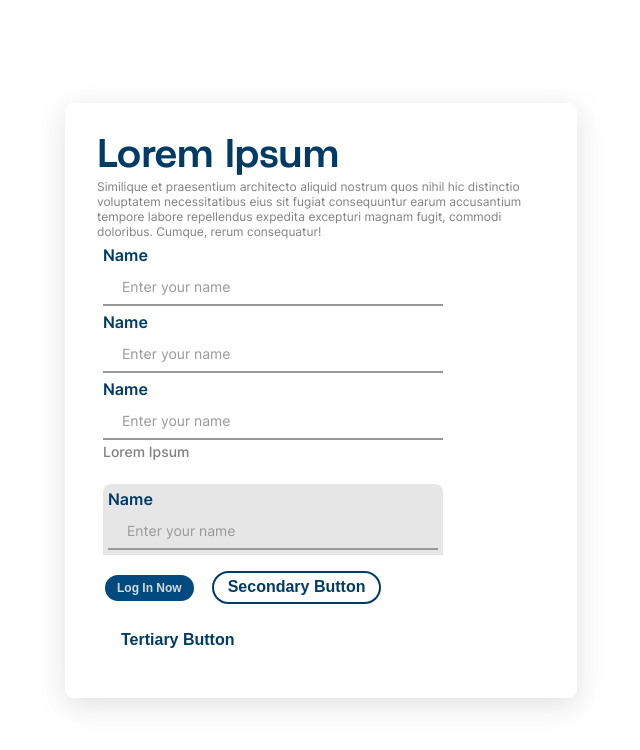
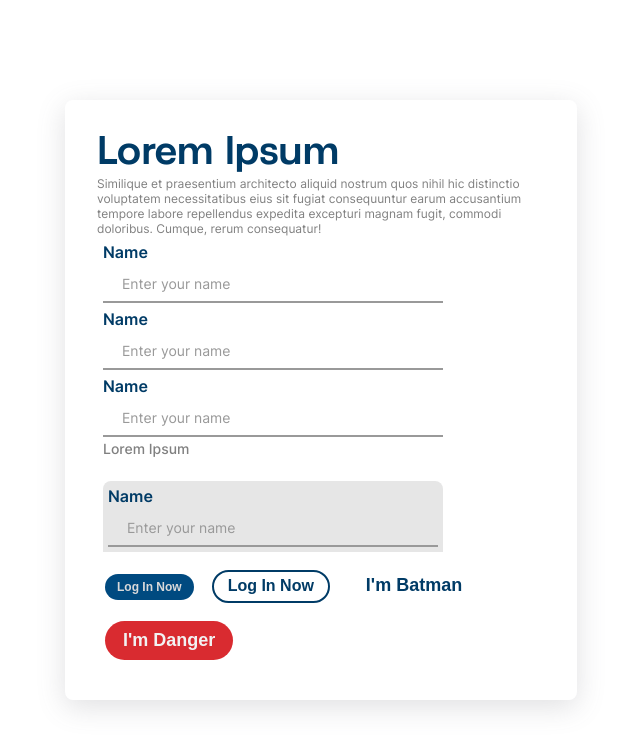
Before and after one commit to Cl1nt0nMzee/online-market, a React (Vite) app in the folder frontend/: page / in a window 1280 px wide. Shown: the top 750 px of the page, without its empty margins (319-959 px from the left). Built offline with nearby package versions, Linux system fonts and the light colour scheme.

Commit message:
feature(frontend): add danger button component

```diff
--- a/frontend/src/components/atoms/button/Button.jsx
+++ b/frontend/src/components/atoms/button/Button.jsx
@@ -26,15 +26,39 @@ export const SecondaryButton = ({ text, size , button_function}) => {
     button_function == undefined ? button_function = {handleClick} : button_function = `${button_function}`;
     return (
         <button className={`secondary ${size}`} type="button" disabled={disabled} onClick={handleClick} >
-        Secondary Button
+        {text}
         </button>
     );
 }
 
-export const TertiaryButton = () => {
+export const TertiaryButton = ({ text, size , button_function}) => {
+    const [disabled, setDisabled] = useState(false);
+    const handleClick = () => {
+        setDisabled(true);
+    }
+
+    size == undefined ? size = '' : size = ` ${size}`;
+    button_function == undefined ? button_function = {handleClick} : button_function = `${button_function}`;
+
     return (
-        <button className="tertiary" type="button">
-        Tertiary Button
+        <button className={`tertiary ${size}`} type="button" disabled={disabled} onClick={handleClick}>
+       {text}
         </button>
     );
 }
+
+export const DangerButton = ({text, size, button_function}) => {
+    const [disabled, setDisabled] = useState(false);
+    const handleClick = () => {
+        setDisabled(true);
+    }
+
+    size == undefined ? size = '' : size = ` ${size}`;
+    button_function == undefined ? button_function = handleClick : button_function = `${button_function}`;
+
+    return (
+        <button className={`danger ${size}`} type="button" disabled={disabled} onClick={button_function}>
+       {text}
+        </button>
+    )
+}
--- a/frontend/src/components/atoms/button/_index.scss
+++ b/frontend/src/components/atoms/button/_index.scss
@@ -38,41 +38,40 @@ button {
         outline: solid 2px $focusBlue-75 ;
         outline-offset: 3px;
     }
+
+    &.small{
+        font-size: 12px;
+        padding: 6px 12px;
+        margin: 8px;
+    }
+
+    &.large {
+        font-size: 18px;
+        padding: 9px 18px;
+        margin: 8px;
+    }
+    /*
+        Disabled State  (incl. hover,active, while disabled)
+                                                                */
+
+    &:is(:disabled) {
+        background-color: $accShade-300;
+        cursor: not-allowed;
+    }
+
+    &:is(:disabled):hover {
+        background-color: $accShade-300;
+        box-shadow: none;
+    }
+    &:is(:disabled):active {
+        background-color: $accShade-300;
+        transform: translateY(0);
+    }
 }
 
 
 
-/* Focus State */
-.primary:focus-visible {
-    background-color: $priBlue-700;
-    box-shadow: $box-shadow;
-    outline: solid 2px $focusBlue-75 ;
-    outline-offset: 3px;
-}
-/*
-Disabled State  (incl. hover,active, while disabled)*/
-.primary:is(:disabled) {
-    background-color: $accShade-300;
-    cursor: not-allowed;
-}
-.primary:is(:disabled):hover {
-    background-color: $accShade-300;
-    box-shadow: none;
-}
-.primary:is(:disabled):active {
-    background-color: $accShade-300;
-    transform: translateY(0);
-}
-.primary.small {
-    font-size: 12px;
-    padding: 6px 12px;
-    margin: 8px;
-}
-.primary.large {
-    font-size: 18px;
-    padding: 9px 18px;
-    margin: 8px;
-}
+
 
 
 .secondary {
@@ -177,6 +176,18 @@ Disabled State  (incl. hover,active, while disabled)*/
         outline: solid 2px $focusBlue-75 ;
         outline-offset: 3px;
     }
+
+    &.small {
+        font-size: 12px;
+        padding: 6px 12px;
+        margin: 8px;
+    }
+
+    &.large {
+        font-size: 18px;
+        padding: 9px 18px;
+        margin: 8px;
+    }
 }
 
 .tertiary:is(:disabled), .tertiary.disabled {
@@ -191,14 +202,64 @@ Disabled State  (incl. hover,active, while disabled)*/
     transform: translateY(0);
 }
 
-.tertiary.small {
+
+.danger {
+    color: $neuWhite-75;
+    font-size: 16px;
+    font-weight: 600;
+    padding: 7px 14px;
+    margin: 10px;
+    border: none;
+    border-radius: 20px;
+    background-color: $errorRed-50;
+
+    cursor:pointer;
+    transition: all 100ms ease-out;
+
+    /* Hover State */
+    &:hover {
+        background-color: $errorRed-75;
+        box-shadow: $box-shadow;
+    }
+    /* Active State */
+    &:active {
+        background-color: $errorRed-75;
+        transform: translateY(4px);
+    }
+    /* Focus State */
+    &:focus-visible {
+        background-color: $errorRed-75;
+        box-shadow: $box-shadow;
+        outline: solid 2px $errorRed-25 ;
+        outline-offset: 3px;
+    }
+
+    &.small{
         font-size: 12px;
         padding: 6px 12px;
         margin: 8px;
     }
 
-.tertiary.large {
+    &.large {
         font-size: 18px;
         padding: 9px 18px;
         margin: 8px;
     }
+    /*
+        Disabled State  (incl. hover,active, while disabled)
+                                                                */
+
+    &:is(:disabled) {
+        background-color: $accShade-400;
+        cursor: not-allowed;
+    }
+
+    &:is(:disabled):hover {
+        background-color: $accShade-400;
+        box-shadow: none;
+    }
+    &:is(:disabled):active {
+        background-color: $accShade-400;
+        transform: translateY(0);
+    }
+}
--- a/frontend/src/components/organisms/RegisterForm.jsx
+++ b/frontend/src/components/organisms/RegisterForm.jsx
@@ -1,5 +1,5 @@
 import { useRef, useState, useEffect } from "react";
-import { PrimaryButton, SecondaryButton, TertiaryButton } from "../atoms/button/Button";
+import { DangerButton, PrimaryButton, SecondaryButton, TertiaryButton } from "../atoms/button/Button";
 
 import { FilledTextInput, StandardTextInput } from '../atoms/Input/TextInput';
 //import Textarea from '../atoms/Input/Textarea';
@@ -40,7 +40,9 @@ const RegisterForm = () => {
 
             < PrimaryButton size={'small'} text={"Log In Now"}/>
             <SecondaryButton  text={"Log In Now"}/>
-            < TertiaryButton />
+            < TertiaryButton size={'large'} text={"I'm Batman"}/>
+
+            < DangerButton size={'large'} text={"I'm Danger"} />
         </form>
     );
 };
```
Lines whose indentation alone changed are shown as unchanged.
